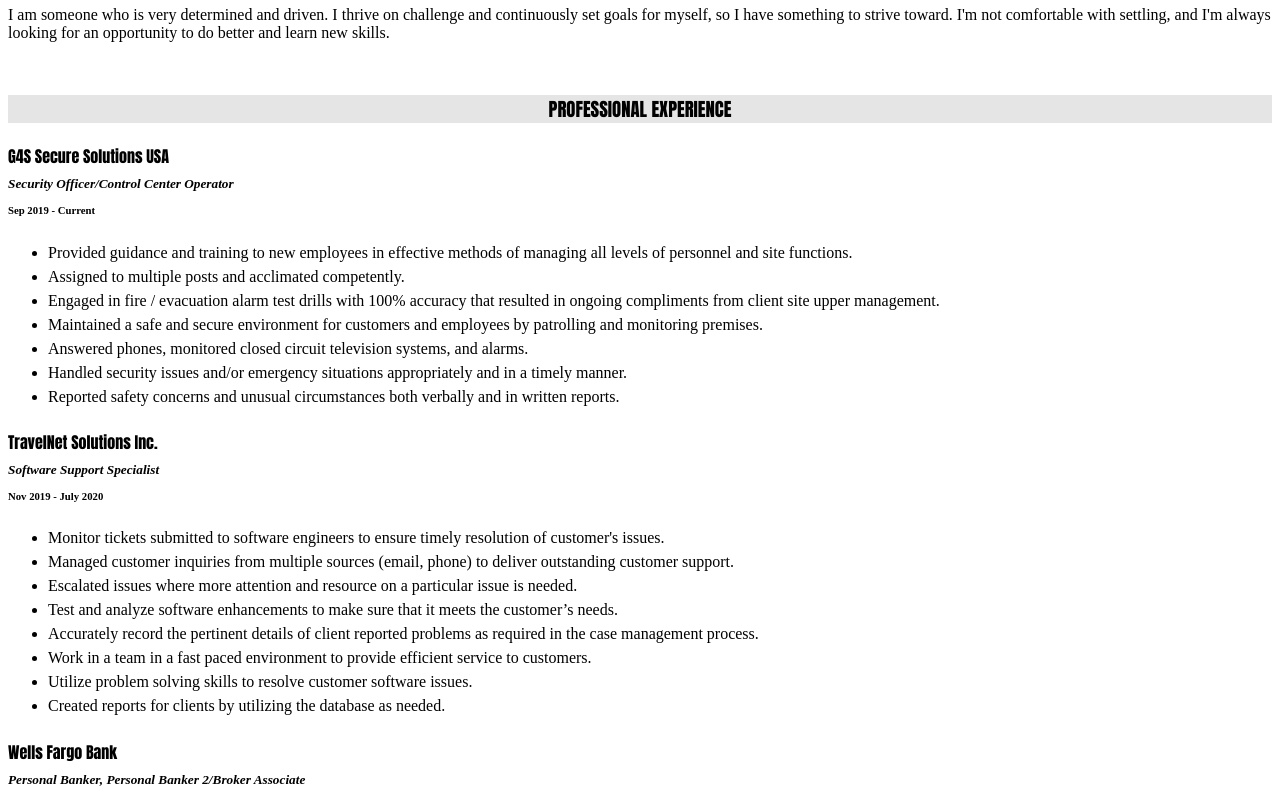
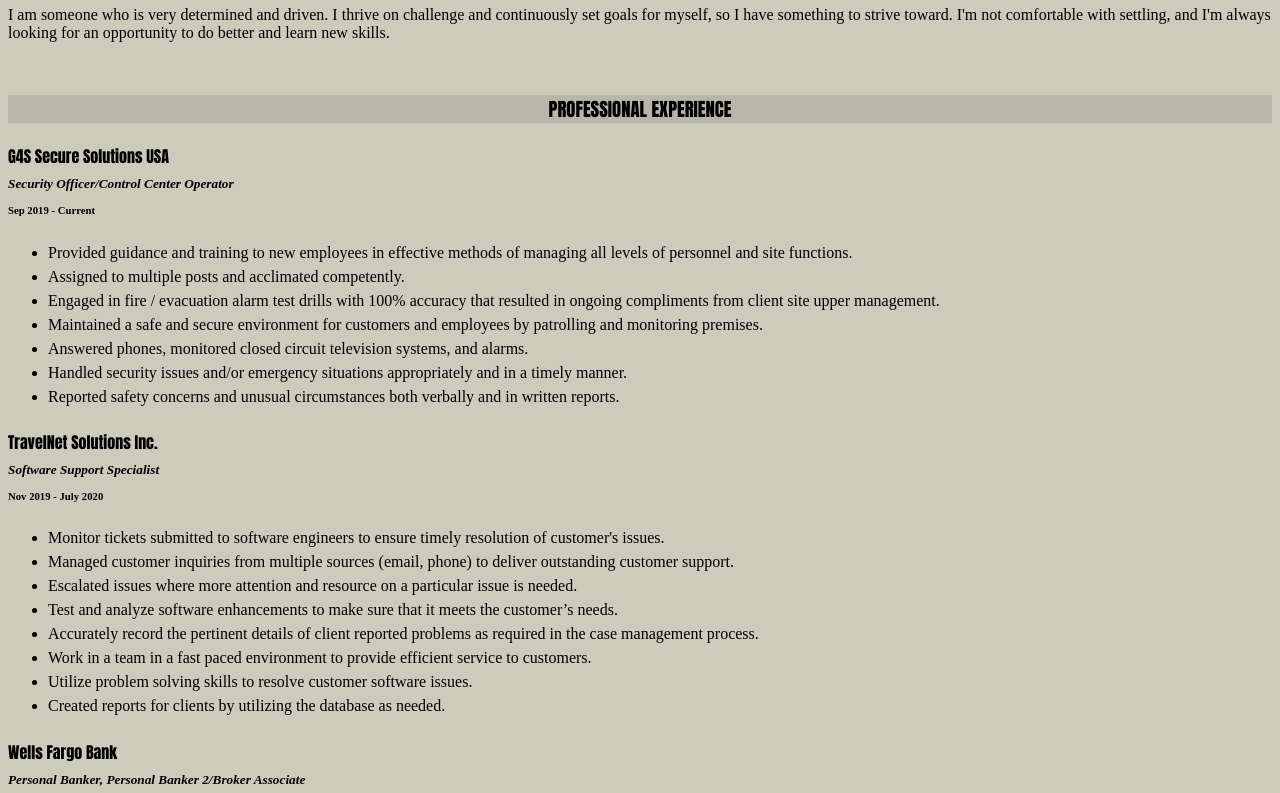
Before and after one commit to FouziH/fouziResume.github.io, a plain HTML site: page index.html in a window 1280 px wide. Shown: the part 86-879 px from the top of the page. Drawn offline with Linux system fonts and the light colour scheme.

Commit message:
Update style.css

```diff
--- a/style.css
+++ b/style.css
@@ -10,7 +10,7 @@ h1 {
   color: Black;
 }
 body{
-background-color: CCCBBC;
+background-color: #CCCBBC;
 color: Black;
 }
 h5{
```
